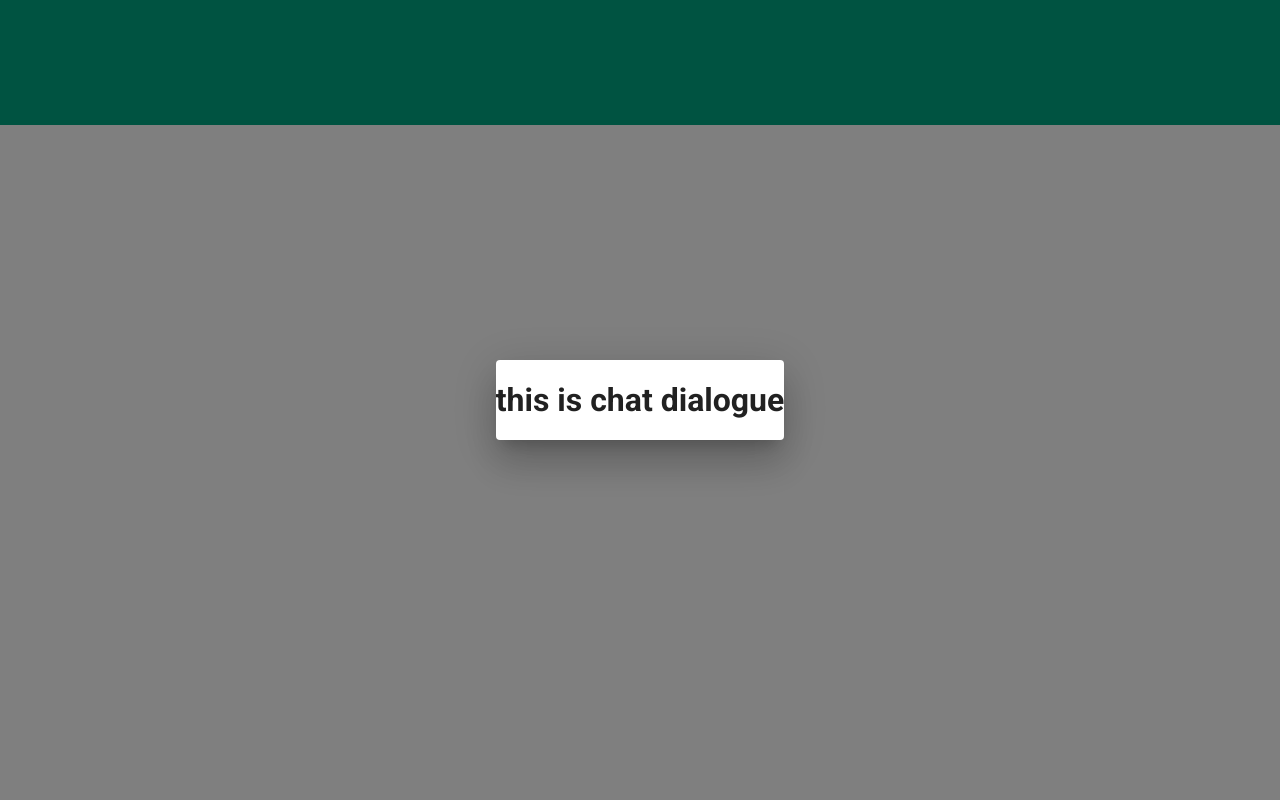
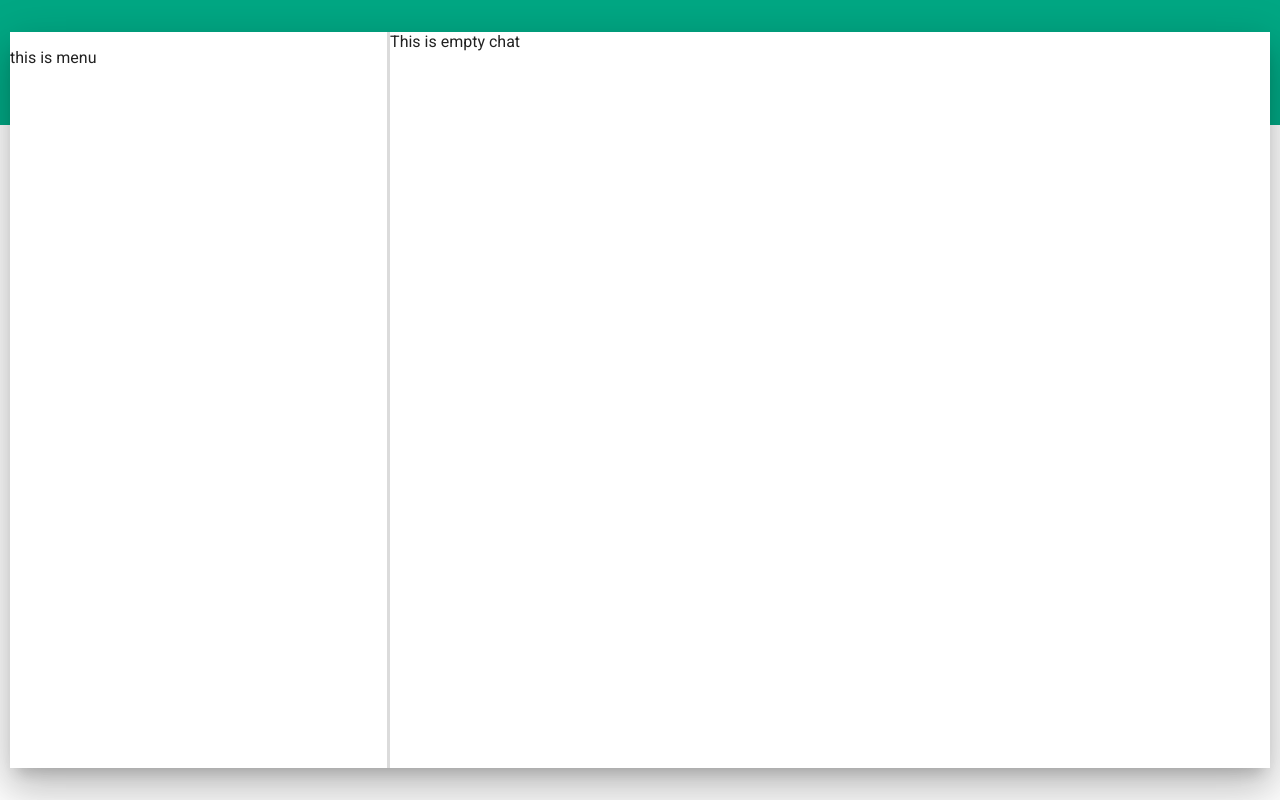
Before and after one commit to shakirhanif/whatsapp-clone, a React (Vite) app: page / in a window 1280 px wide. Built offline with nearby package versions, Linux system fonts and the light colour scheme.

Commit message:
chat box blueprint complete

```diff
--- a/src/components/chat/Chat.jsx
+++ b/src/components/chat/Chat.jsx
@@ -1,12 +1,42 @@
-import { Dialog } from "@mui/material";
+import { Box, Dialog } from "@mui/material";
 import React from "react";
 import { useSelector } from "react-redux";
+import Menu from "../menu/Menu";
+import EmptyChat from "./chat/EmptyChat";
 
 const Chat = () => {
   const account = useSelector((state) => state.account.accountState);
   return (
-    <Dialog open={true}>
-      <h1>this is chat dialogue</h1>
+    <Dialog
+      open={true}
+      hideBackdrop={true}
+      maxWidth={"md"}
+      PaperProps={{
+        sx: {
+          height: "100%",
+          width: "100%",
+          maxWidth: "100%",
+          marginX: "10px",
+          marginY: "0px",
+          borderRadius: "0px",
+        },
+      }}
+    >
+      <Box sx={{ display: "flex", flexDirection: "row", height: "100%" }}>
+        <Box sx={{ width: "30%", minWidth: "200px", height: "100%" }}>
+          <Menu />
+        </Box>
+        <Box
+          sx={{
+            width: "70%",
+            minWidth: "300px",
+            height: "100%",
+            borderLeft: "solid 3px rgba(0,0,0,0.14)",
+          }}
+        >
+          <EmptyChat />
+        </Box>
+      </Box>
     </Dialog>
   );
 };
--- /dev/null
+++ b/src/components/chat/chat/EmptyChat.jsx
@@ -0,0 +1,7 @@
+import React from "react";
+
+const EmptyChat = () => {
+  return <div>This is empty chat</div>;
+};
+
+export default EmptyChat;
--- /dev/null
+++ b/src/components/menu/Header.jsx
@@ -0,0 +1,7 @@
+import React from "react";
+
+const Header = () => {
+  return <div>Header</div>;
+};
+
+export default Header;
--- /dev/null
+++ b/src/components/menu/Menu.jsx
@@ -0,0 +1,11 @@
+import React from "react";
+
+const Menu = () => {
+  return (
+    <div>
+      <p>this is menu</p>
+    </div>
+  );
+};
+
+export default Menu;
```
